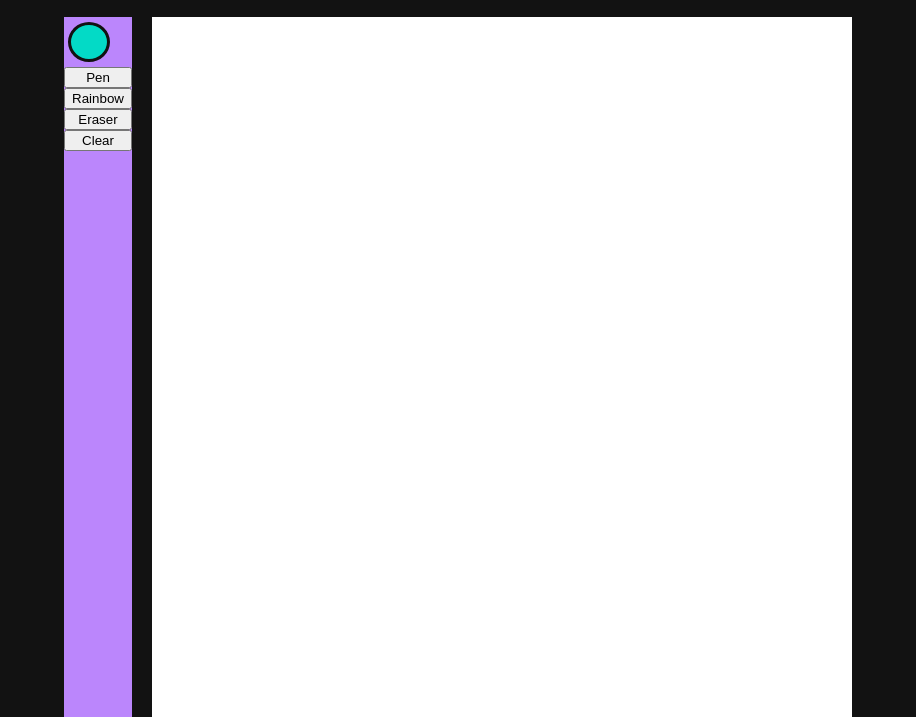
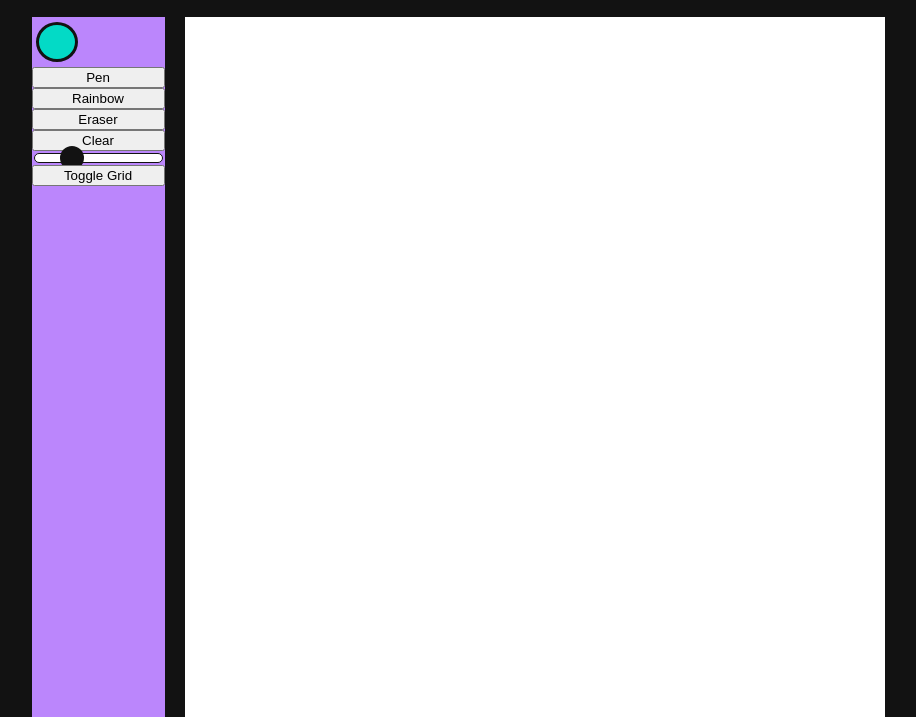
Before and after one commit to sohankancherla/etch-a-sketch, a plain HTML site: page index.html in a window 1280 px wide. Shown: the part 149-866 px from the top of the page, without its empty margins (182-1098 px from the left). Drawn offline with Linux system fonts and the light colour scheme.

Commit message:
Add options in html

```diff
--- a/css/style.css
+++ b/css/style.css
@@ -56,6 +56,28 @@ body {
     border: 3px solid #121212;
 }
 
+input[type='range'] {
+    appearance: none;
+    -webkit-appearance: none;
+    background-color: #bb86fc;
+}
+
+input[type='range']::-webkit-slider-runnable-track {
+    height: 10px;
+    border: 1px solid #121212;
+    border-radius: 25px;
+    background: #ffffff;
+}
+
+input[type='range']::-webkit-slider-thumb {
+    -webkit-appearance: none;
+    width: 24px;
+    height: 24px;
+    border-radius: 25px;
+    margin-top: -8px;
+    background: #121212;
+}
+
 .canvas {
     display: flex;
     flex-direction: column;
--- a/index.html
+++ b/index.html
@@ -18,6 +18,8 @@
             <button id="rainbow-btn">Rainbow</button>
             <button id="erase-btn">Eraser</button>
             <button id="clear-btn">Clear</button>
+            <input id="grid-size" type="range" min="0" max="64" value="16"/>
+            <button id="grid-btn">Toggle Grid</button>
         </div>
         <div class="canvas"></div>
     </main>
```
